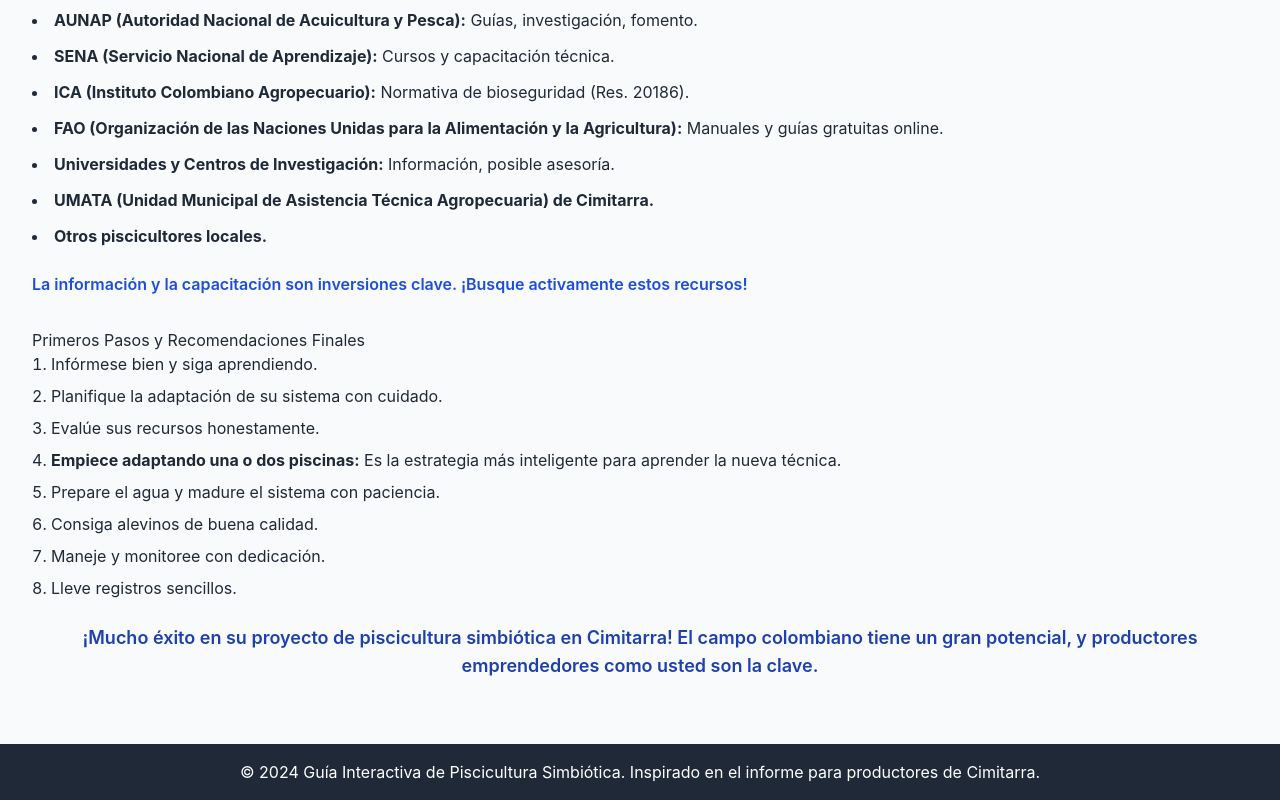
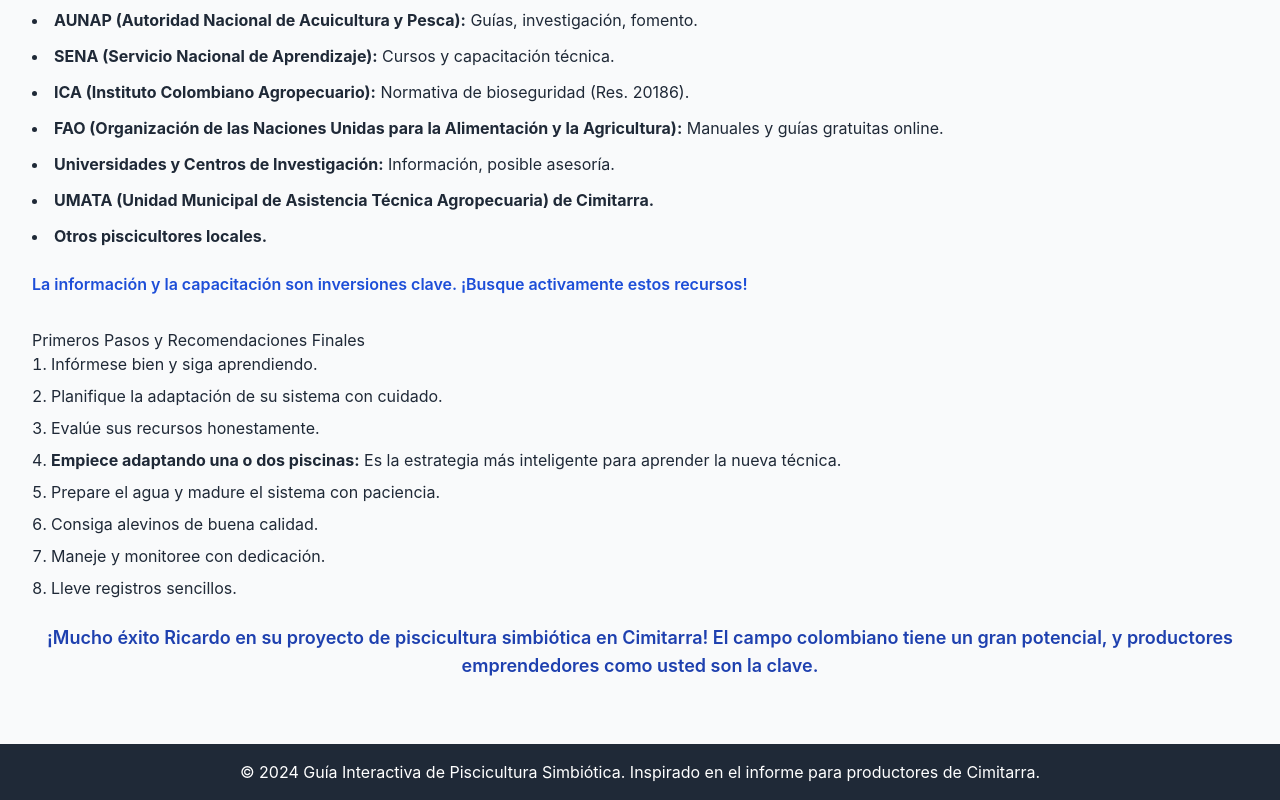
Before and after one commit to mabekol/simbiotica, a plain HTML site: page index.html in a window 1280 px wide. Shown: the part 7658-8458 px from the top of the page. Drawn offline with nearby package versions, Linux system fonts and the light colour scheme.

Commit message:
Update index.html
ri

```diff
--- a/index.html
+++ b/index.html
@@ -490,7 +490,7 @@
                     <li>Lleve registros sencillos.</li>
                 </ol>
                 <p class="text-lg font-semibold text-center text-blue-800 mt-6">
-                    ¡Mucho éxito en su proyecto de piscicultura simbiótica en Cimitarra! El campo colombiano tiene un gran potencial, y productores emprendedores como usted son la clave.
+                    ¡Mucho éxito Ricardo en su proyecto de piscicultura simbiótica en Cimitarra! El campo colombiano tiene un gran potencial, y productores emprendedores como usted son la clave.
                 </p>
             </div>
         </section>
```
